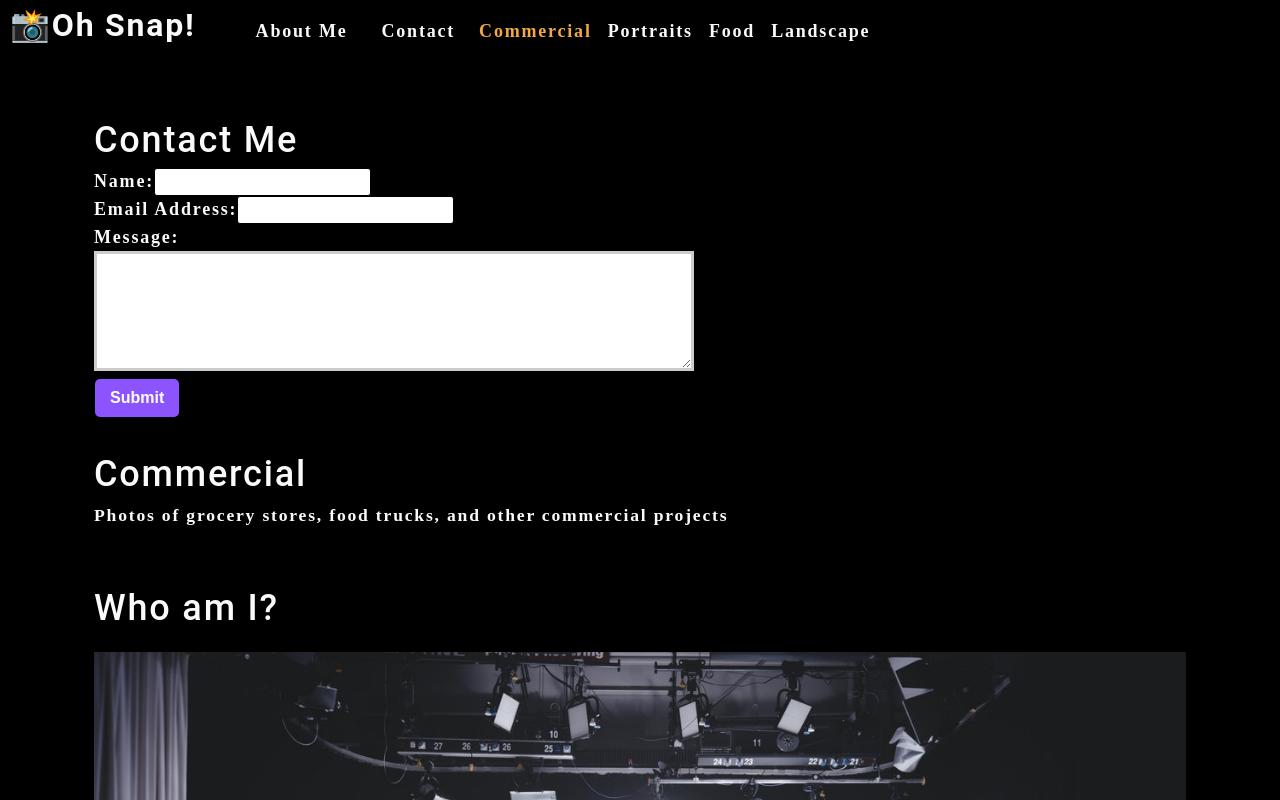
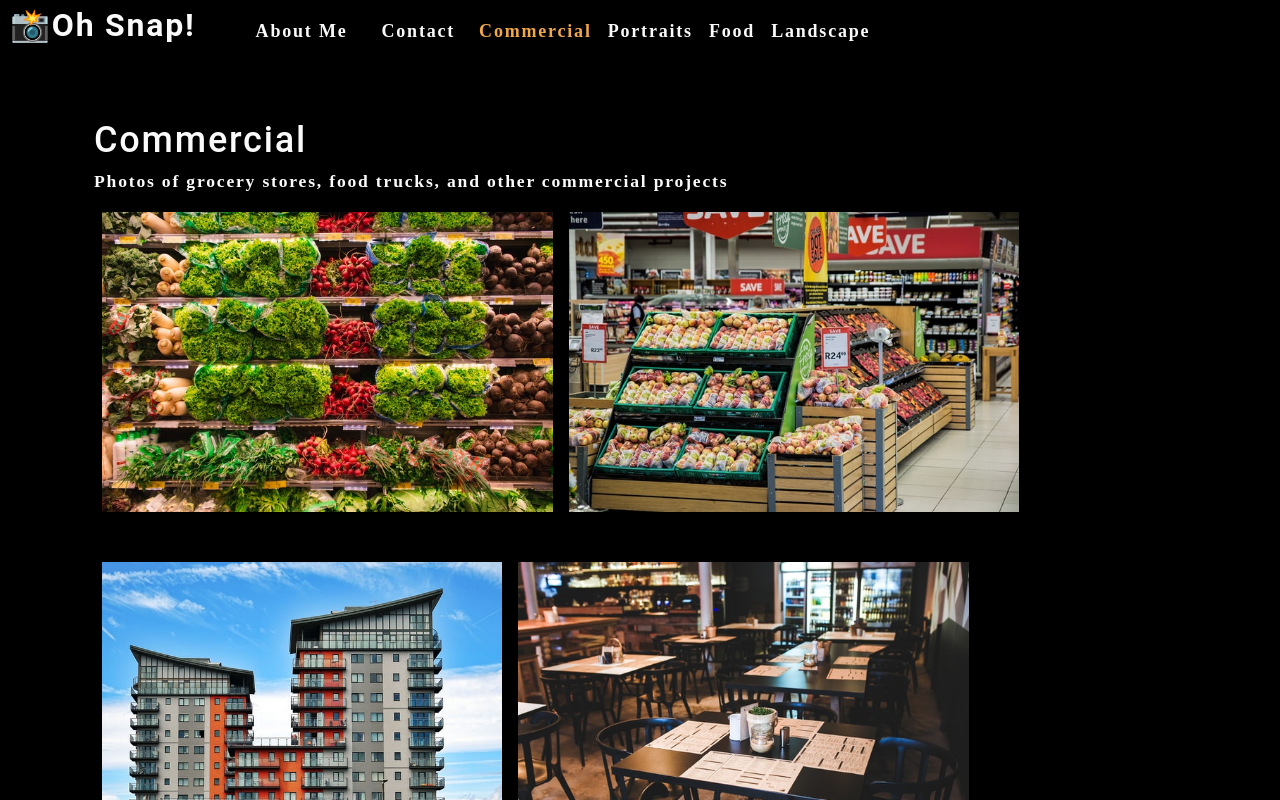
Before and after one commit to kdingman/photo-port, a React (Create React App) app: page / in a window 1280 px wide. Shown: the top 800 px of the page. Built offline with nearby package versions, Linux system fonts and the light colour scheme.

Commit message:
formated contact

```diff
--- a/src/App.js
+++ b/src/App.js
@@ -18,17 +18,26 @@
 
   const [currentCategory, setCurrentCategory] = useState(categories[0]);
 
+  const [contactSelected, setContactSelected] = useState(false); // prevents the contact form from showing
+
   return (
     <div>
     <Nav
       categories={categories}
       setCurrentCategory={setCurrentCategory}
       currentCategory={currentCategory}
+      contactSelected={contactSelected}
+      setContactSelected={setContactSelected}
     ></Nav>
     <main>
-      <ContactForm></ContactForm>
-      <Gallery currentCategory={currentCategory}></Gallery>
+      {!contactSelected ? (
+        <>
+        <Gallery currentCategory={currentCategory}></Gallery>
         <About></About>
+        </>
+      ) : (
+        <ContactForm></ContactForm>
+      )}
     </main>
 </div>
   );
--- a/src/components/Contact/index.js
+++ b/src/components/Contact/index.js
@@ -1,9 +1,11 @@
 import React, { useState } from 'react';
+import { validateEmail } from '../../utils/helpers';
 
 function ContactForm() {
 
     const [formState, setFormState] = useState({ name: '', email: '', message: '' });
 
+    const [errorMessage, setErrorMessage] = useState('');
     const { name, email, message } = formState
 
     function handleSubmit(e) {
@@ -12,7 +14,30 @@
     }
 
     function handleChange(e) {
-        setFormState({...formState, [e.target.name]: e.target.value })
+        if (e.target.name === 'email') {
+            const isValid = validateEmail(e.target.value);
+
+            console.log(isValid);
+
+            // isValid conditional statement
+            if (!isValid) {
+                setErrorMessage('Your email is invalid.');
+            }
+            else {
+                setErrorMessage('');
+            }
+        }
+        else {
+            if (!e.target.value.length) {
+                setErrorMessage(`${e.target.name} is required.`);
+            }
+            else {
+                setErrorMessage('');
+            }
+        }
+        if (!errorMessage) {
+            setFormState({ ...formState, [e.target.name]: e.target.value });
+        }
     }
 
     return (
@@ -22,18 +47,23 @@
             <form id='contact-form' onSubmit={handleSubmit}>
                 <div>
                     <label htmlFor='name'>Name:</label>
-                    <input type='text' name='name' defaultValue={name} onChange={handleChange} />
+                    <input type='text' name='name' defaultValue={name} onBlur={handleChange} />
                 </div>
 
                 <div>
                     <label htmlFor='email'>Email Address:</label>
-                    <input type='email' name='email' defaultValue={email} onChange={handleChange} />
+                    <input type='email' name='email' defaultValue={email} onBlue={handleChange} />
                 </div>
 
                 <div>
                     <label htmlFor='message'>Message:</label>
-                    <textarea name='message' rows='5' defaultValue={message} onChange={handleChange} />
+                    <textarea name='message' rows='5' defaultValue={message} onBlur={handleChange} />
                 </div>
+                {errorMessage && (
+                    <div>
+                        <p className='error-text'>{errorMessage}</p>
+                    </div>
+                )}
 
                 <button type='submit'>Submit</button>
 
--- a/src/components/Nav/index.js
+++ b/src/components/Nav/index.js
@@ -1,4 +1,4 @@
-import React, { useState, useEffect } from 'react';
+import React, { useEffect } from 'react';
 import { capitalizeFirstLetter } from '../../utils/helpers';
 
 function Nav(props) {
@@ -7,6 +7,8 @@
         categories = [],
         setCurrentCategory,
         currentCategory,
+        contactSelected,
+        setContactSelected
     } = props;
 
     useEffect(() => {
@@ -23,20 +25,23 @@
             <nav>
                 <ul className='flex-row'>
                     <li className='mx-2'>
-                        <a data-testid="about" href='#about'>
+                        <a data-testid="about" href='#about' onClick={() => setContactSelected(false)}>
                             About Me
                         </a>
                     </li>
-                    <li className='mx-2' >
-                        <span>Contact</span>
+                    <li className={`mx-2 ${contactSelected && 'navActive'}`} >
+                        <span onClick={() => setContactSelected(true)} >Contact</span>
                     </li>
                     {categories.map((category) => (
                         <li // short-circuit expression -> will get evaluated and as long as it is true the second bit will be returned
                         className={`mx-1 ${
-                            currentCategory.name === category.name && 'navActive'
+                            currentCategory.name === category.name && !contactSelected && 'navActive'
                         }`} key={category.name}
                         >
-                            <span onClick={() => { setCurrentCategory(category) }}>
+                            <span onClick={() => {
+                                setCurrentCategory(category);
+                                setContactSelected(false);
+                                }}>
                                 {capitalizeFirstLetter(category.name)}
                             </span>
                         </li>
--- a/src/components/PhotoList/index.js
+++ b/src/components/PhotoList/index.js
@@ -108,14 +108,14 @@
     return (
         <div>
             <div className='flex-row'>
-                {currentPhotos.map((image, i) => {
+                {currentPhotos.map((image, i) => (
                     <img
                         src={require(`../../assets/small/${category}/${i}.jpg`)}
                         alt={image.name}
                         className='img-thumbnail mx-1'
                         key={image.name}
                     />
-                })}
+                    ))}
             </div>
         </div>
     );
```
